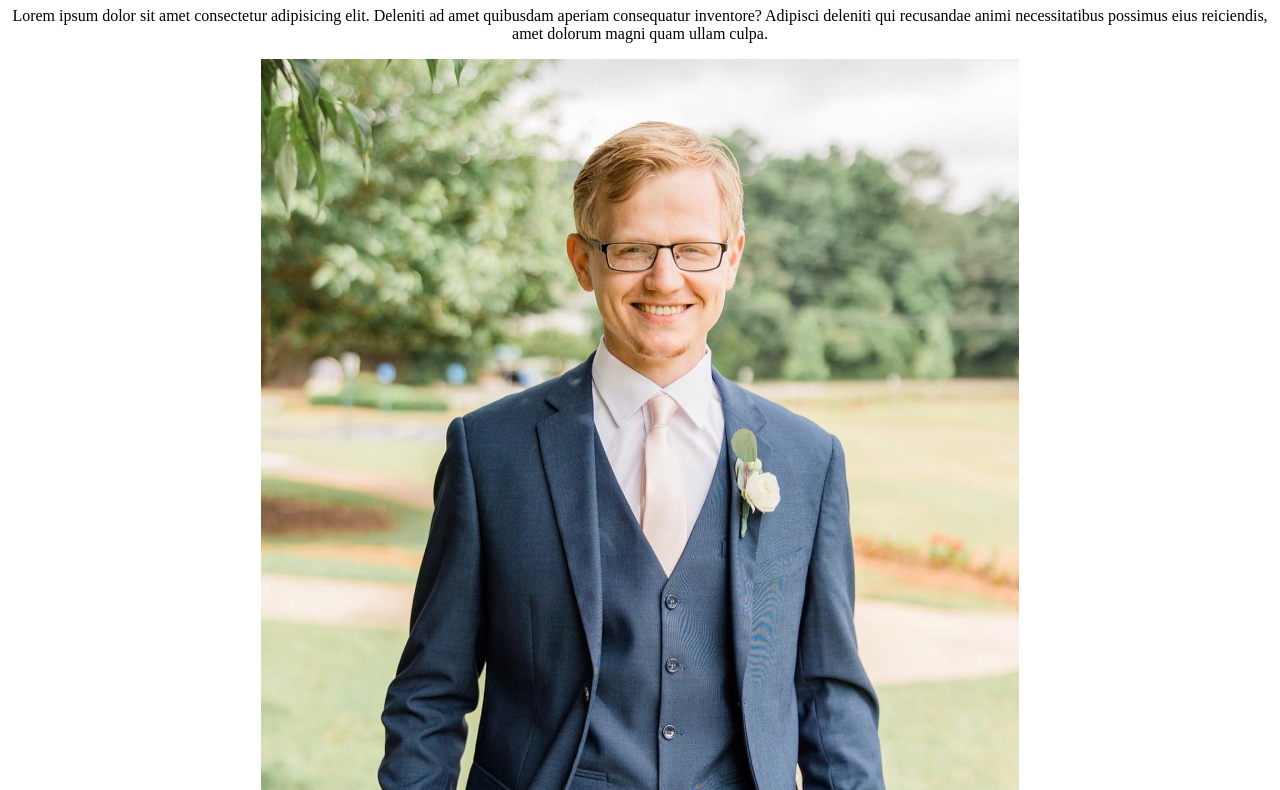
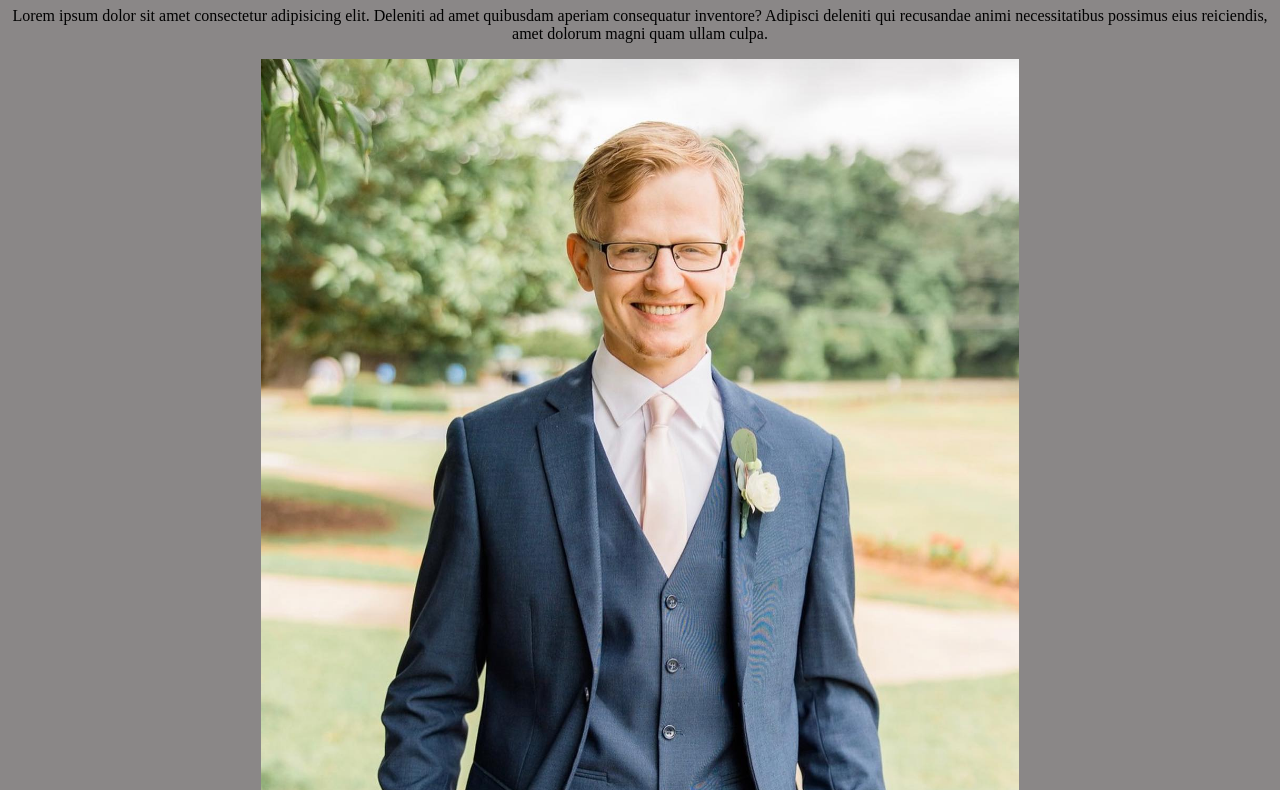
Before and after one commit to lboecken/fuzzy-octo-system, a plain HTML site: page index.html in a window 1280 px wide. Shown: the part 107-897 px from the top of the page. Drawn offline with Linux system fonts and the light colour scheme.

Commit message:
minor changes to style.css

```diff
--- a/CSS/style.css
+++ b/CSS/style.css
@@ -23,3 +23,7 @@ h1 {
 ul#horizontal-list li {
     display: inline;
 }
+
+body {
+    background-color: rgb(138, 135, 135);
+}
```
